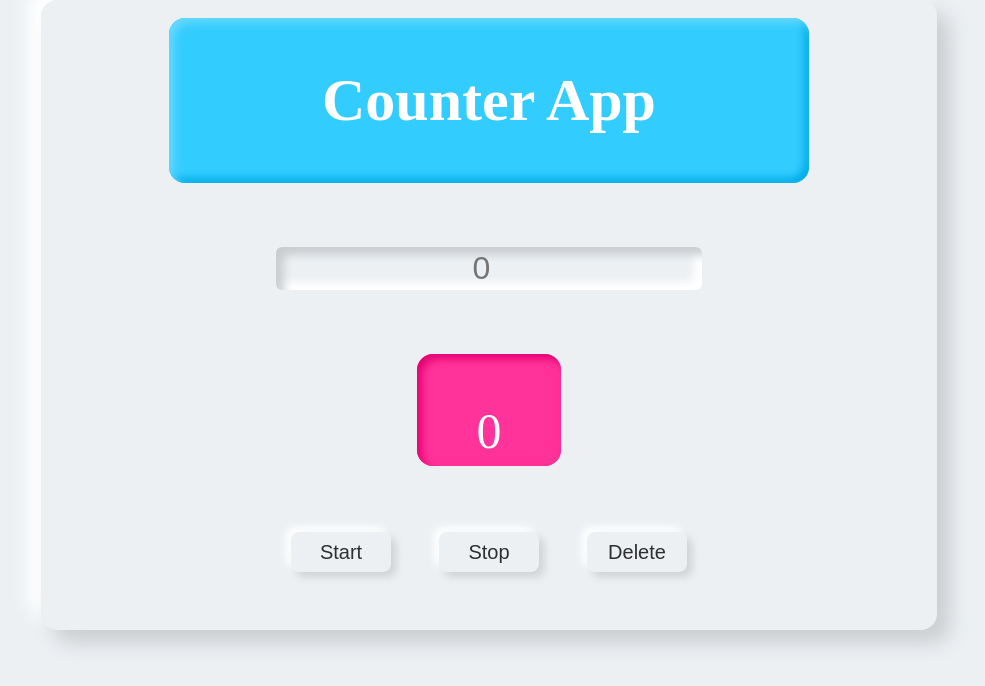
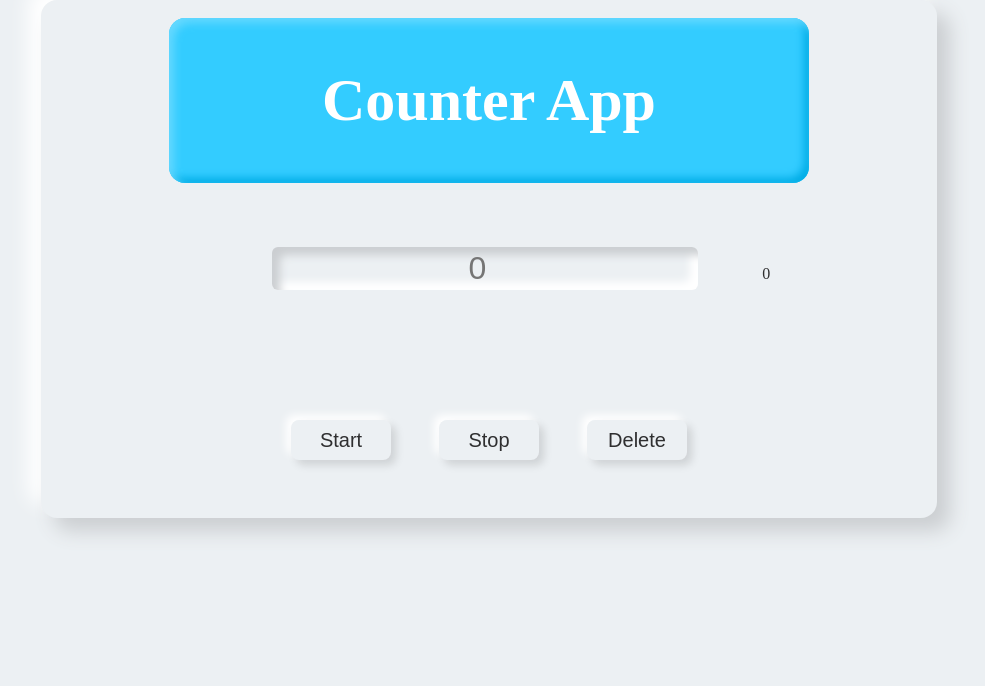
Before and after one commit to BhoomikaSahuTFT/Counter-App, a React (Create React App) app: page / in a window 1280 px wide. Shown: the top 686 px of the page, without its empty margins (151-1136 px from the left). Built offline with nearby package versions, Linux system fonts and the light colour scheme.

Commit message:
added counter removed functionality

```diff
--- a/src/components/Counter.js
+++ b/src/components/Counter.js
@@ -1,9 +1,9 @@
 const Counter = (props) => {
   return (
     <>
-      <div className="display" >{props.counter}</div>
+      <div className="display">{props.counter}</div>
     </>
-  )
-}
+  );
+};
 
 export default Counter;
--- a/src/components/Wrapper.js
+++ b/src/components/Wrapper.js
@@ -2,19 +2,19 @@ import { useState } from "react";
 import Counter from "./Counter.js";
 
 const Wrapper = () => {
-  let [counter, setCounter] = useState(0);
+  let [counter, setCounter] = useState();
   const [isCounter, setIsCounter] = useState(0);
   let [inputValue, setInputValue] = useState(0);
-  console.log(inputValue);
 
   const inputOnChange = (e) => {
-    setInputValue(Number(e.target.value))
-  }
+    setInputValue(Number(e.target.value));
+    console.log(Number(e.target.value));
+  };
 
   const startCounter = () => {
     clearInterval(isCounter);
     const newInterval = setInterval(() => {
-      setCounter(inputValue = 1+inputValue);
+      setCounter((inputValue = 1 + inputValue));
     }, 1000);
     setIsCounter(newInterval);
   };
@@ -26,16 +26,23 @@ const Wrapper = () => {
   };
 
   const deleteCounter = () => {
-      clearInterval(isCounter);
-      setCounter(0);
+    clearInterval(isCounter);
+    setCounter(0);
+    setIsCounter(0);
+    console.log(isCounter);
   };
 
-  const currentCount = counter;
   return (
     <div className="container">
       <h1 className="heading">Counter App</h1>
-      <input id="input" placeholder="0" type="number" onChange={inputOnChange} />
-      <Counter counter={currentCount} />
+      <input
+        id="input"
+        placeholder="0"
+        type="number"
+        onChange={inputOnChange}
+      />
+      {isCounter && <Counter counter={counter} />}
+
       <div className="btn">
         <button onClick={() => startCounter()}>Start</button>
         <button onClick={() => stopCounter()}>Stop</button>
```
